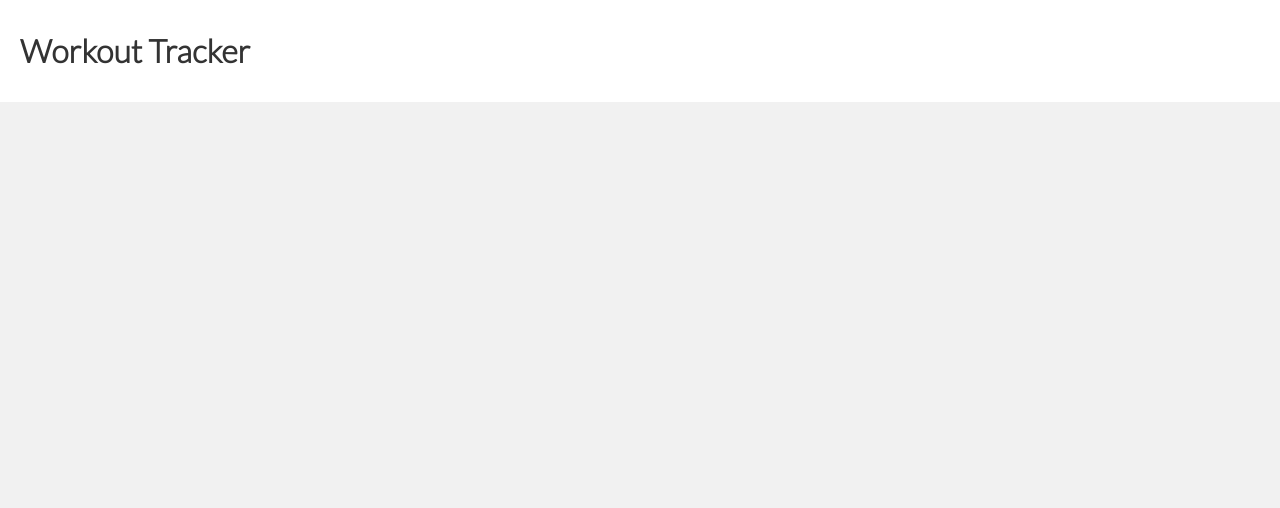
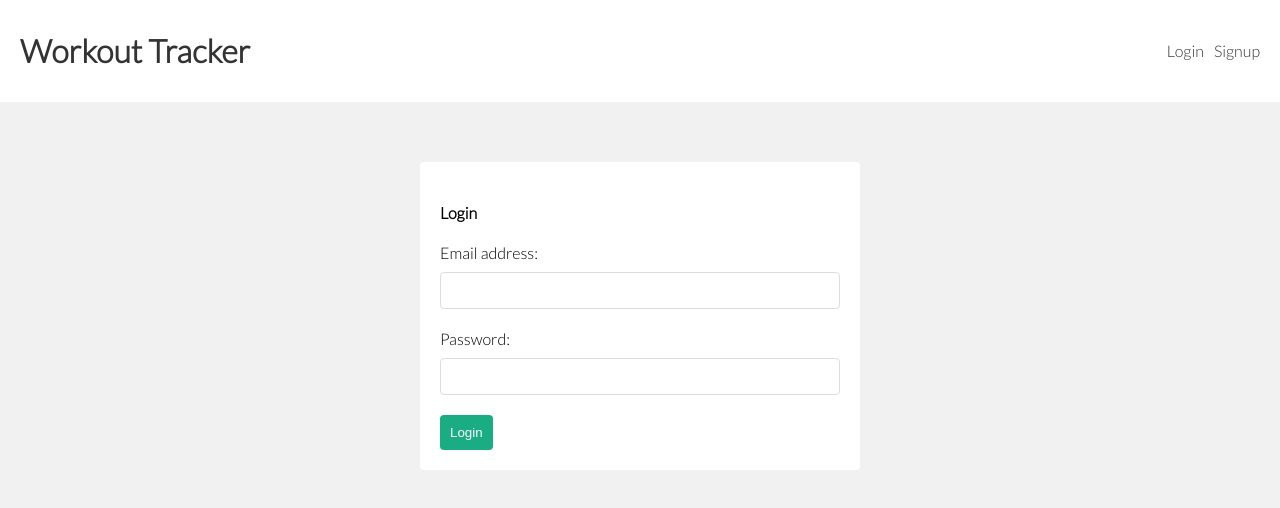
Before and after one commit to tkaeophian/mern-workout-tracker, a React (Create React App) app in the folder frontend/: page /login in a window 1280 px wide. Before the commit this address had no page. Shown: the top 508 px of the page. Built offline with nearby package versions, Linux system fonts and the light colour scheme.

Commit message:
implement login and sign up pages

```diff
--- a/frontend/src/App.js
+++ b/frontend/src/App.js
@@ -1,7 +1,9 @@
 import { BrowserRouter, Route, Routes } from 'react-router-dom'
 
 import Home from './pages/Home'
+import Login from './pages/Login'
 import Navbar from './components/Navbar';
+import Signup from './pages/Signup'
 
 function App() {
   return (
@@ -14,6 +16,14 @@
               path="/"
               element={<Home />}
             />
+            <Route
+              path="/login"
+              element={<Login />}
+            />
+            <Route
+              path="/signup"
+              element={<Signup />}
+            />
           </Routes>
         </div>
       </BrowserRouter>
--- a/frontend/src/components/Navbar.js
+++ b/frontend/src/components/Navbar.js
@@ -8,6 +8,12 @@
         <Link to="/">
           <h1>Workout Tracker</h1>
         </Link>
+        <nav>
+          <div>
+            <Link to='/login'>Login</Link>
+            <Link to='/signup'>Signup</Link>
+          </div>
+        </nav>
       </div>
     </header>
   )
--- a/frontend/src/index.css
+++ b/frontend/src/index.css
@@ -112,3 +112,23 @@
 input.error {
   border: 1px solid var(--error);
 }
+
+/* auth forms */
+form.signup,
+form.login {
+  max-width: 400px;
+  margin: 40px auto;
+  padding: 20px;
+  background: #fff;
+  border-radius: 4px;
+}
+
+/* navbar */
+nav {
+  display: flex;
+  align-items: center;
+}
+
+nav a {
+  margin-left: 10px;
+}
--- a/frontend/src/pages/Login.js
+++ b/frontend/src/pages/Login.js
@@ -0,0 +1,34 @@
+import { useState } from 'react'
+const Login = () => {
+    const [email, setEmail] = useState('')
+    const [password, setPassword] = useState('')
+    const handleSubmit = async(e) => {
+        e.preventDefault()
+
+        console.log(email, password)
+    }
+
+    return (
+        <form className='login' onSubmit={handleSubmit}>
+            <h4>Login</h4>
+            <label>Email address:</label>
+            <input
+                type="email"
+                onChange={(e) => setEmail(e.target.value)}
+                value={email}
+                required
+            />
+            <label>Password:</label>
+            <input
+                type="password"
+                onChange={(e) => setPassword(e.target.value)}
+                value={password}
+                required
+            />
+
+            <button>Login</button>
+        </form>
+    )
+}
+
+export default Login
--- a/frontend/src/pages/Signup.js
+++ b/frontend/src/pages/Signup.js
@@ -0,0 +1,32 @@
+import { useState } from 'react'
+const Signup = () => {
+    const [email, setEmail] = useState('')
+    const [password, setPassword] = useState('')
+    const handleSubmit = async(e) => {
+        e.preventDefault()
+
+        console.log(email, password)
+    }
+
+    return (
+        <form className='signup' onSubmit={handleSubmit}>
+            <h4>Sign up</h4>
+            <label>Email address:</label>
+            <input
+                type="email"
+                onChange={(e) => setEmail(e.target.value)}
+                value={email}
+            />
+            <label>Password:</label>
+            <input
+                type="password"
+                onChange={(e) => setPassword(e.target.value)}
+                value={password}
+            />
+
+            <button>Sign up</button>
+        </form>
+    )
+}
+
+export default Signup
```
